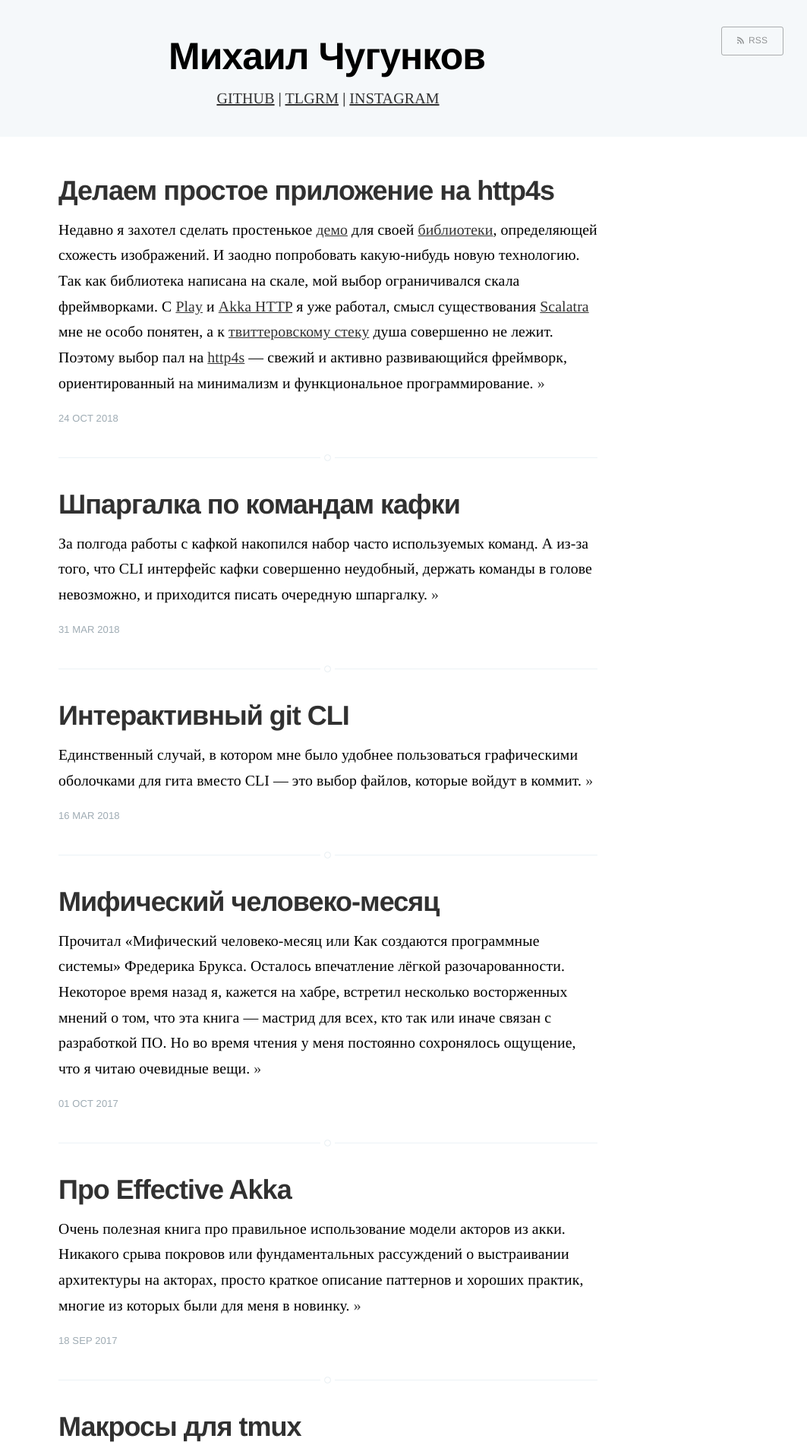
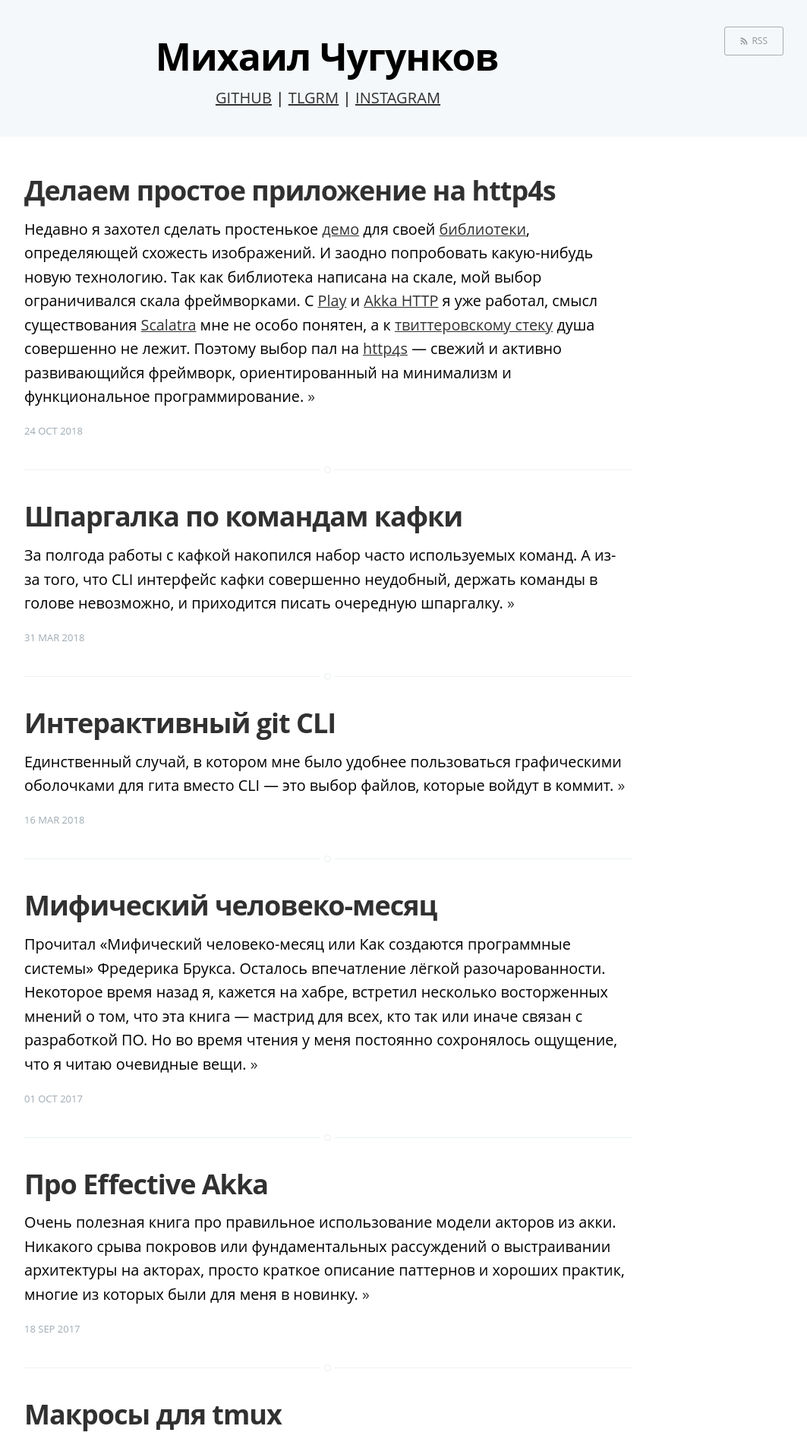
Before and after one commit to poslegm/blog, a Jekyll site: the page built from index.html, in a window 1280 px wide. Shown: the top 1902 px of the page at 76% size, without its empty margins (208-1271 px from the left). Built offline with Jekyll 4.4.1, drawn with Linux system fonts in a browser that asks for light colours; the list of posts is cut into pages by our own code.

Commit message:
Fonts tuning

```diff
--- a/assets/css/screen.css
+++ b/assets/css/screen.css
@@ -85,7 +85,7 @@ table { border-collapse: collapse; border-spacing: 0; }
 }
 
 [class^="icon-"]:before, [class*=" icon-"]:before {
-    font-family: "casper-icons", "Helvetica", sans-serif;
+    font-family: "casper-icons", "Open Sans", sans-serif;
     speak: none;
     font-style: normal;
     font-weight: normal;
@@ -138,8 +138,7 @@ html {
 body {
     height: 100%;
     max-height: 100%;
-    font-family: Times, serif;
-    letter-spacing: 0.01rem;
+    font-family: 'Open Sans', sans-serif;
     font-size: 1.8rem;
     line-height: 1.75em;
     color: rgb(0, 0, 0);
@@ -164,7 +163,7 @@ h4, h5, h6 {
     color: #2E2E2E;
     line-height: 1.15em;
     margin: 0 0 0.4em 0;
-    font-family: "Helvetica", sans-serif;
+    font-family: "Open Sans", sans-serif;
 }
 
 h1 {
@@ -309,10 +308,11 @@ pre {
     overflow: auto;
     background: #F7FAFB;
     border-radius: 3px;
+    line-height: 1.4;
 }
 
 pre code, tt {
-    font-size: inherit;
+    font-size: 0.8em;
     white-space: -moz-pre-wrap;
     white-space: pre-wrap;
     background: transparent;
@@ -406,7 +406,7 @@ iframe, .fluid-width-video-wrapper {
 .inner {
     position: relative;
     width: 80%;
-    max-width: 710px;
+    max-width: 800px;
     margin: 0 auto;
 }
 
@@ -440,7 +440,7 @@ iframe, .fluid-width-video-wrapper {
 
 .main-nav a {
     text-decoration: none;
-    font-family: 'Helvetica', sans-serif;
+    font-family: 'Open Sans', sans-serif;
 }
 
 .scroll-down {
@@ -604,7 +604,7 @@ iframe, .fluid-width-video-wrapper {
     font-size: 5rem;
     letter-spacing: -1px;
     font-weight: 700;
-    font-family: "Helvetica", sans-serif;
+    font-family: "Open Sans", sans-serif;
     color: #fff;
 }
 
@@ -613,7 +613,7 @@ iframe, .fluid-width-video-wrapper {
     font-size: 2rem;
     line-height: 1.5em;
     font-weight: 400;
-    font-family: Times, serif;
+    font-family: 'Open Sans', sans-serif;
     letter-spacing: 0.01rem;
     color: rgba(255,255,255,0.8);
 }
@@ -654,7 +654,7 @@ iframe, .fluid-width-video-wrapper {
 .post {
     position: relative;
     width: 80%;
-    max-width: 710px;
+    max-width: 800px;
     margin: 4rem auto;
     padding-bottom: 4rem;
     border-bottom: #EBF2F6 1px solid;
@@ -691,7 +691,6 @@ body:not(.post-template) .post-title {
 .post-excerpt p {
     margin: 0;
     font-size: 1.0em;
-    line-height: 1.7em;
 }
 
 .read-more {
@@ -701,7 +700,7 @@ body:not(.post-template) .post-title {
 .post-meta {
     display: block;
     margin: 1.75rem 0 0 0;
-    font-family: "Helvetica", sans-serif;
+    font-family: "Open Sans", sans-serif;
     font-size: 1.5rem;
     line-height: 2.2rem;
     color: #9EABB3;
@@ -1082,7 +1081,7 @@ body:not(.post-template) .post-title {
 
 .author-profile .author-meta {
     margin: 2rem 0;
-    font-family: Times, serif;
+    font-family: 'Open Sans', sans-serif;
     letter-spacing: 0.01rem;
     font-size: 1.7rem;
 }
@@ -1112,9 +1111,9 @@ body:not(.post-template) .post-title {
 .pagination {
     position: relative;
     width: 80%;
-    max-width: 710px;
+    max-width: 800px;
     margin: 4rem auto;
-    font-family: "Helvetica", sans-serif;
+    font-family: "Open Sans", sans-serif;
     font-size: 1.3rem;
     color: #9EABB3;
     text-align: center;
```
